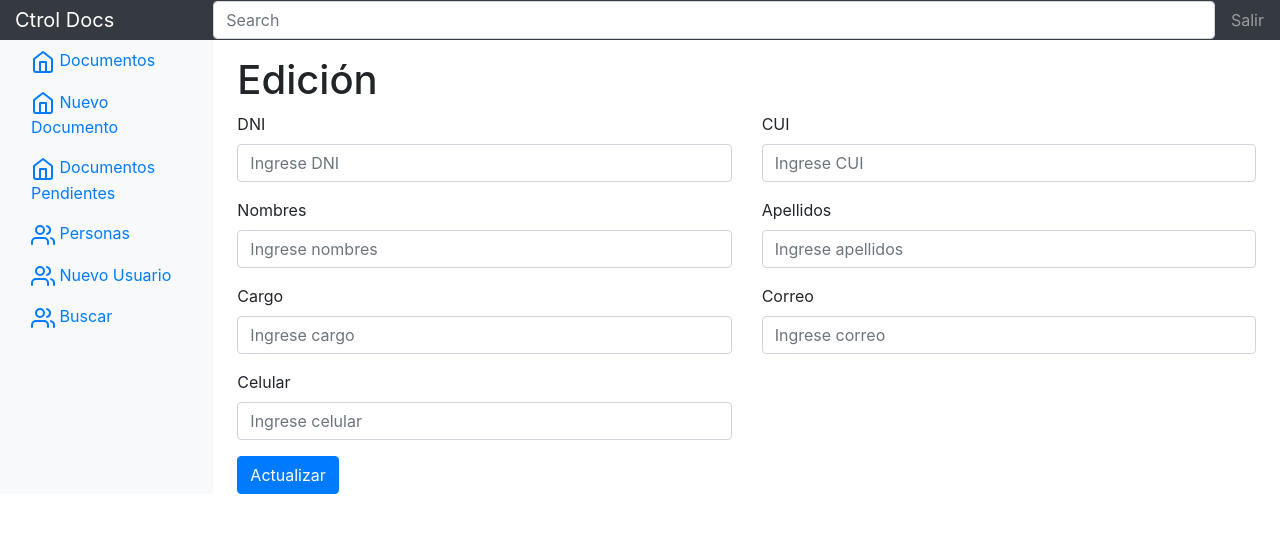
After one commit to Miguelever/ProyectoControldeDocumentos, a CodeIgniter app: page /ctrldocs/index.php/personas/editar/1 in a window 1280 px wide. The commit adds this page. Shown: the top 533 px of the page. Run offline with CodeIgniter, Linux system fonts and the light colour scheme; data that the repository does not hold is empty; some libraries are stand-ins or nearby versions.

Commit message:
implementación de editar y eliminar en personas

```diff
--- a/application/controllers/Personas.php
+++ b/application/controllers/Personas.php
@@ -14,8 +14,40 @@ class Personas extends CI_Controller {
 	{
 		$data['personas'] = $this->Personas_model->getDataPersonas();
 		$this->load->view('template/header');
-		$this->load->view('personasinterfaz', $data);
+		$this->load->view('personas/mostrar', $data);
 		$this->load->view('template/footer');
+	}
+
+	public function eliminar($dni)
+	{
+		$this->Personas_model->delete($dni);
+
+		redirect(base_url('personas/mostrar'));
+	}
+
+	public function editar($dni)
+	{
+		$data['persona'] = $this->Personas_model->get_by_id($dni);
+		$this->load->view('template/header');
+		$this->load->view('personas/editar', $data);
+		$this->load->view('template/footer');
+	}
+
+
+    public function actualizar($dni)
+	{
+
+		$data = array('id' => $this->input->post('id'),
+						'cui'=> $this->input->post('cui'),
+						'nombre'=> $this->input->post('nombre'),
+						'apellidos'=> $this->input->post('apellidos'),
+						'cargo'=> $this->input->post('cargo'),
+						'correo'=> $this->input->post('correo'),
+						'celular'=> $this->input->post('celular')	);
+
+		$this->Personas_model->update($dni,$data);
+		redirect(base_url('personas/mostrar'));
+
 	}
 
 }
--- a/application/models/Personas_model.php
+++ b/application/models/Personas_model.php
@@ -9,6 +9,26 @@ class Personas_model extends CI_Model {
 		return $query->result_array();
 	}
 
+	// Eliminando registro de la tabla persona por su id(dni)
+    public function delete($dni)
+    {
+    	$this->db->where('id', $dni);
+    	$this->db->delete('persona');
+    }
+
+    // Obteniendo registro en base al dni
+    public function get_by_id($dni)
+    {
+    	return $this->db->get_where('persona', array('id' => $dni ))->row();
+    	// select * from persona where id = $dni limit 1;
+    }
+
+    public function update($dni, $data) {
+        $this->db->where('id', $dni);
+        $this->db->update('persona', $data);
+    }
+
+
 }
 
 /* End of file Personas_model.php */
--- /dev/null
+++ b/application/views/personas/editar.php
@@ -0,0 +1,65 @@
+<h1>Edición</h1>
+
+
+
+
+<form action="<?= base_url('personas/actualizar/'.$persona->id) ?>" method ="POST">
+	<div class="form-group row">
+		<div class="col-sm-6">
+			<label for="dni">DNI</label>
+			<input type="text" class="form-control" id="id" name="id" placeholder="Ingrese DNI" value="<?= $persona->id ?>">
+		</div>
+		<div class="col-sm-6">
+			<label for="cui">CUI</label>
+			<input type="text" class="form-control" id="cui" name="cui" placeholder="Ingrese CUI" value="<?=  $persona->cui ?>">
+		</div>
+	</div>
+	<div class="form-group row">
+		<div class="col-sm-6">
+			<label for="nombre">Nombres</label>
+			<input type="text" class="form-control" id="nombre" name="nombre" placeholder="Ingrese nombres" value="<?= $persona->nombre  ?>">
+		</div>
+		<div class="col-sm-6">
+			<label for="apellidos">Apellidos</label>
+			<input type="text" class="form-control" id="apellidos" name="apellidos" placeholder="Ingrese apellidos" value="<?= $persona->apellidos  ?>">
+		</div>
+	</div>
+	<div class="form-group row">
+		<div class="col-sm-6">
+			<label for="cargo">Cargo</label>
+			<input type="text" class="form-control" id="cargo" name="cargo" placeholder="Ingrese cargo" value="<?= $persona->cargo ?>">
+		</div>
+		<div class="col-sm-6">
+			<label for="correo">Correo</label>
+			<input type="text" class="form-control" id="correo" name="correo" placeholder="Ingrese correo" value="<?= $persona->correo  ?>">
+		</div>
+	</div>
+	<div class="form-group row">
+		<div class="col-sm-6">
+			<label for="celular">Celular</label>
+			<input type="text" class="form-control" id="celular" name="celular" placeholder="Ingrese celular" value="<?= $persona->celular ?>">
+		</div>
+	</div>
+
+	<button type="submit" class="btn btn-primary">Actualizar</button>
+
+</form>
+
+
+<!--   <form action="<?= base_url('cities/update/'.$city->id) ?>" method="POST">
+        <div class="field">
+            <label class="label">Name</label>
+            <div class="control">
+                <input id="name" name="name" class="input" type="text" value="<?=$city->name?>" placeholder="Type the contact name">
+            </div>
+        </div>
+        <div class="field is-grouped">
+            <div class="control">
+                <button class="button is-success">Update City</button>
+            </div>
+        </div>
+    </form>
+
+
+
+<?= $persona->id;  ?> -->
--- a/application/views/personasinterfaz.php
+++ b/application/views/personas/mostrar.php
@@ -10,6 +10,7 @@
       <th scope="col">Cargo</th>
       <th scope="col">Correo</th>
       <th scope="col">Celular</th>
+      <th scope="col" class="text-center">Acciones</th>
 
     </tr>
   </thead>
@@ -24,6 +25,10 @@
         	<td><?= $persona['cargo']; ?></td>
         	<td><?= $persona['correo']; ?></td>
         	<td><?= $persona['celular']; ?></td>
+          <td align="center">
+                <a href="<?= base_url('Personas/editar/'.$persona['id']); ?>" class="text-primary"><i class="fa fa-fw fa-edit"></i> Editar</a> |
+                <a href="<?= base_url('Personas/eliminar/'.$persona['id']); ?>" class="text-danger" onClick="return confirm('¿Está seguro que desea eliminar este registro?');"><i class="fa fa-fw fa-trash"></i> Eliminar</a>
+          </td>
 
     	</tr>
 
--- a/application/views/template/header.php
+++ b/application/views/template/header.php
@@ -1,4 +1,3 @@
-
 <!doctype html>
 <html lang="en">
   <head>
@@ -9,7 +8,7 @@
     <!--<link rel="icon" href="/docs/4.0/assets/img/favicons/favicon.ico">-->
 
     <title>Proyecto Control de Documentos</title>
-
+    <link rel="stylesheet" href="https://cdnjs.cloudflare.com/ajax/libs/font-awesome/4.7.0/css/font-awesome.min.css">
     <link rel="canonical" href="https://getbootstrap.com/docs/4.0/examples/dashboard/">
 
     <!-- Bootstrap core CSS -->
@@ -54,7 +53,7 @@
               </li>
               <li class="nav-item">
                 <a class="nav-link" href="<?= base_url('personas/mostrar') ?>">
-                  <span data-feather="file"></span>
+                  <span data-feather="users"></span>
                   Personas
                 </a>
               </li>
```
